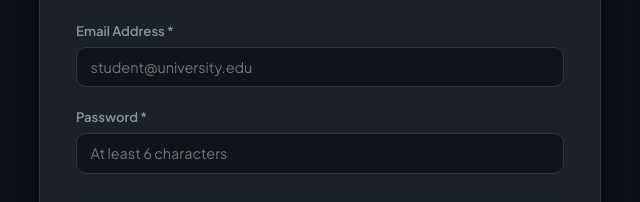
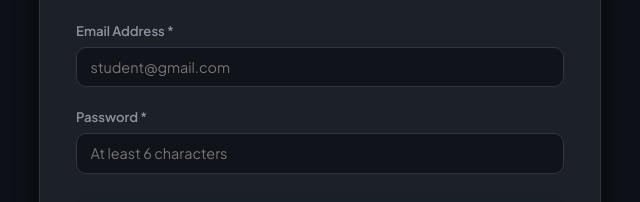
Before and after one commit to babisiru/study-schedule, a plain HTML site: page index.html in a window 1280 px wide. Shown: the part 455-657 px from the top of the page, 1-641 px from the left. Drawn offline with nearby package versions, Linux system fonts and the light colour scheme; no server answers.

Commit message:
Change email placeholder hint to student@gmail.com

```diff
--- a/index.html
+++ b/index.html
@@ -50,7 +50,7 @@
           <form id="landingAuthForm">
             <div class="form-group">
               <label for="landingEmail">Email Address *</label>
-              <input type="email" id="landingEmail" required placeholder="student@university.edu" autocomplete="username">
+              <input type="email" id="landingEmail" required placeholder="student@gmail.com" autocomplete="username">
             </div>
 
             <div class="form-group">
@@ -704,7 +704,7 @@
       <form id="authForm">
         <div class="form-group">
           <label for="authEmail">Email Address *</label>
-          <input type="email" id="authEmail" required placeholder="student@university.edu" autocomplete="username">
+          <input type="email" id="authEmail" required placeholder="student@gmail.com" autocomplete="username">
         </div>
 
         <div class="form-group">
```
